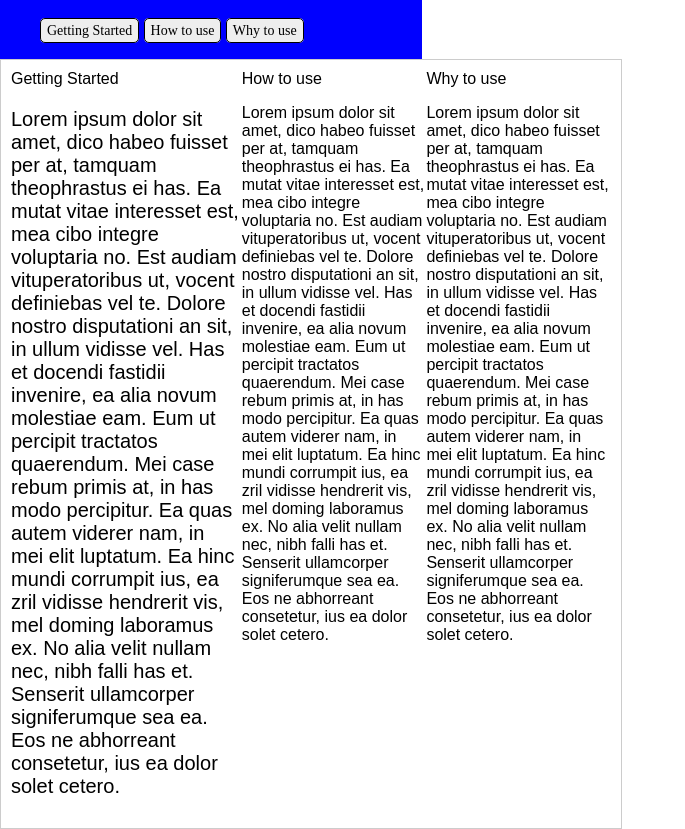
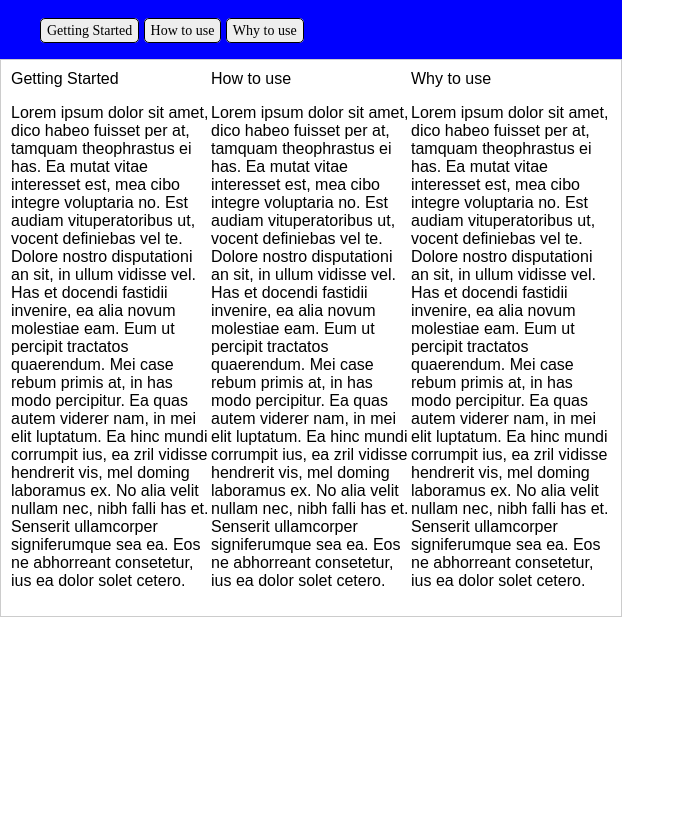
Before and after one commit to aquat3/PG-County-Polling-places, a website: page public/docs.html in a window 1280 px wide. Shown: the whole page, without its empty margins (0-685 px from the left). After the commit the page ends 800 px from the top, so only its background shows below. Drawn offline with Linux system fonts and the light colour scheme.

Commit message:
deleted
deleted mtabs_wrapper from HTML and CSS didnt need them.

```diff
--- a/public/docs.html
+++ b/public/docs.html
@@ -9,6 +9,32 @@
 
 <body>
 
+  <script>
+    $(document).ready(function () {
+      //  When user clicks on tab, this code will be executed
+      $("#mtabs li").click(function () {
+        //  First remove class "active" from currently active tab
+        $("#mtabs li").removeClass('active');
+
+        //  Now add class "active" to the selected/clicked tab
+        $(this).addClass("active");
+
+        //  Hide all tab content
+        $(".mtab_content").hide();
+
+        //  Here we get the href value of the selected tab
+        var selected_tab = $(this).find("a").attr("href");
+
+        //  Show the selected tab content
+        $(selected_tab).fadeIn();
+
+        //  At the end, we add return false so that the click on the link is not executed
+        return false;
+      });
+    });
+
+  </script>
+<div class="container_doc">
   <div class="mtabs_wrapper">
     <!-- Original tabs START -->
 
@@ -16,7 +42,7 @@
       <ul>
         <li><a href="#Getting Started" rel="Getting Started">Getting Started</a></li>
         <li><a href="#How to use" rel="How to use">How to use</a></li>
-        <li ><a href="#Why to use" rel="Why to use">Why to use</a></li>
+        <li><a href="#Why to use" rel="Why to use">Why to use</a></li>
         <!--<li class="active"><a href="#tab4" rel="tab4">Tab 4</a></li>-->
       </ul>
     </div>
@@ -25,7 +51,7 @@
       <div class="Getting Started" class="mtab_content">
         <div class="header">Getting Started</div>
         <div class="content">
-          <p class="text">
+          <p class="text_doc">
             Lorem ipsum dolor sit amet, dico habeo fuisset per at, tamquam theophrastus ei has. Ea mutat vitae
             interesset est,
             mea cibo integre voluptaria no. Est audiam vituperatoribus ut, vocent definiebas vel te. Dolore nostro
@@ -79,32 +105,7 @@
     </div>
     <!-- Original tabs END -->
   </div>
-  <script>
-    $(document).ready(function () {
-      //  When user clicks on tab, this code will be executed
-      $("#mtabs li").click(function () {
-        //  First remove class "active" from currently active tab
-        $("#mtabs li").removeClass('active');
-
-        //  Now add class "active" to the selected/clicked tab
-        $(this).addClass("active");
-
-        //  Hide all tab content
-        $(".mtab_content").hide();
-
-        //  Here we get the href value of the selected tab
-        var selected_tab = $(this).find("a").attr("href");
-
-        //  Show the selected tab content
-        $(selected_tab).fadeIn();
-
-        //  At the end, we add return false so that the click on the link is not executed
-        return false;
-      });
-    });
-
-  </script>
-
+</div>
 </body>
 
 </html>
--- a/public/styles.css
+++ b/public/styles.css
@@ -3,10 +3,9 @@ body {
     padding: 0;
     margin: 0;
   }
+
   /* TAB CSS END CSS for documentation page */
-.mtabs_wrapper {
-    width: 422px;
-}
+
 .mtabs_container {
     border-bottom: 1px solid #ccc;
 }
@@ -16,7 +15,7 @@ body {
     margin: 0 0 0 0px;
     background-color:blue;
     display:flex;
-    justify-content: left;
+
 
     /* font: 0.75em arial; */
 }
@@ -72,9 +71,15 @@ body {
     width: 600px;
     display:flex;
 
+
 }
 .mtab_content {
-    display: none;
+    display: center;
+}
+
+.container_doc{
+    display:flex;
+    background-color: white;
 }
 
 /* TAB CSS END CSS for documentation page */
```
